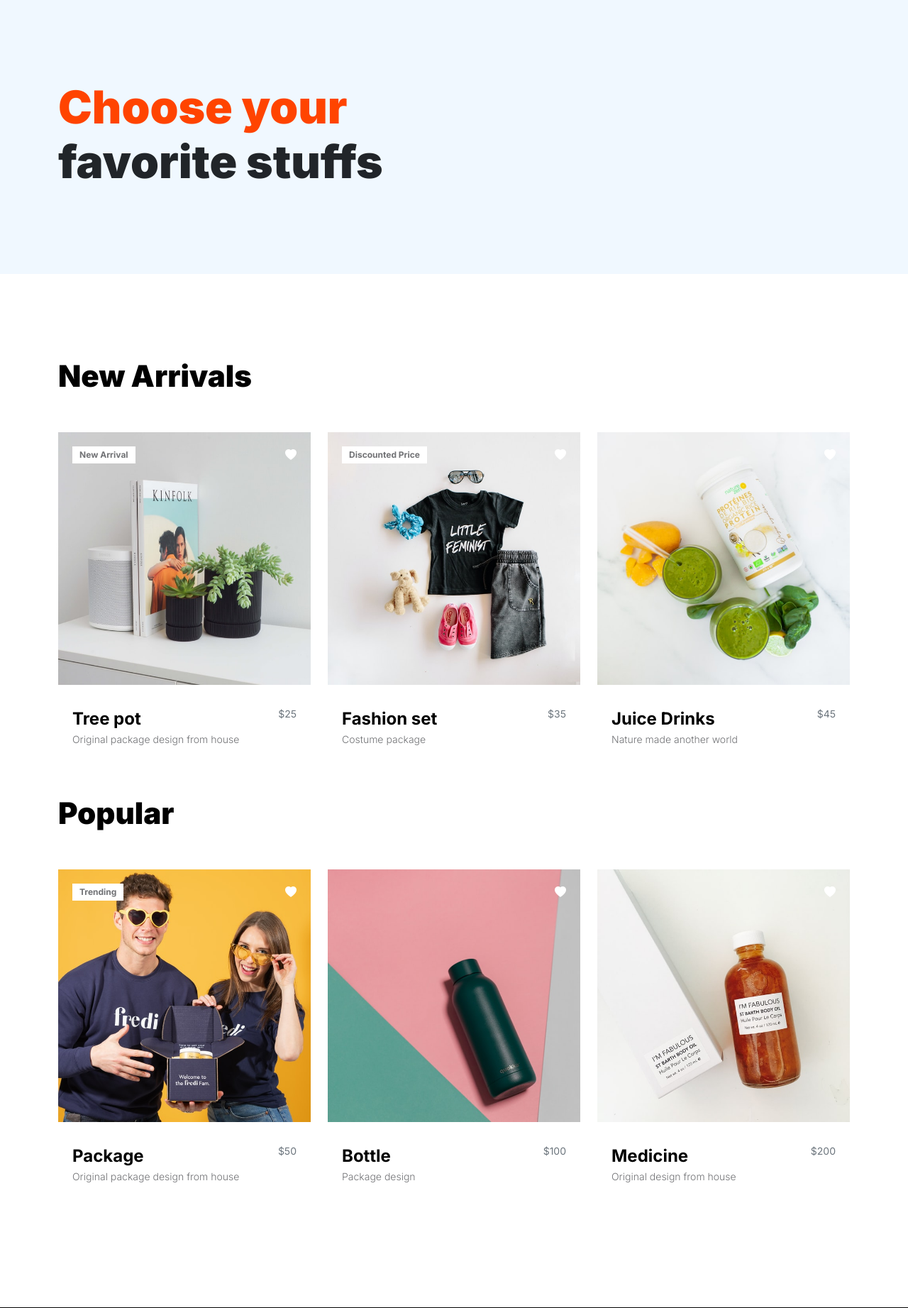
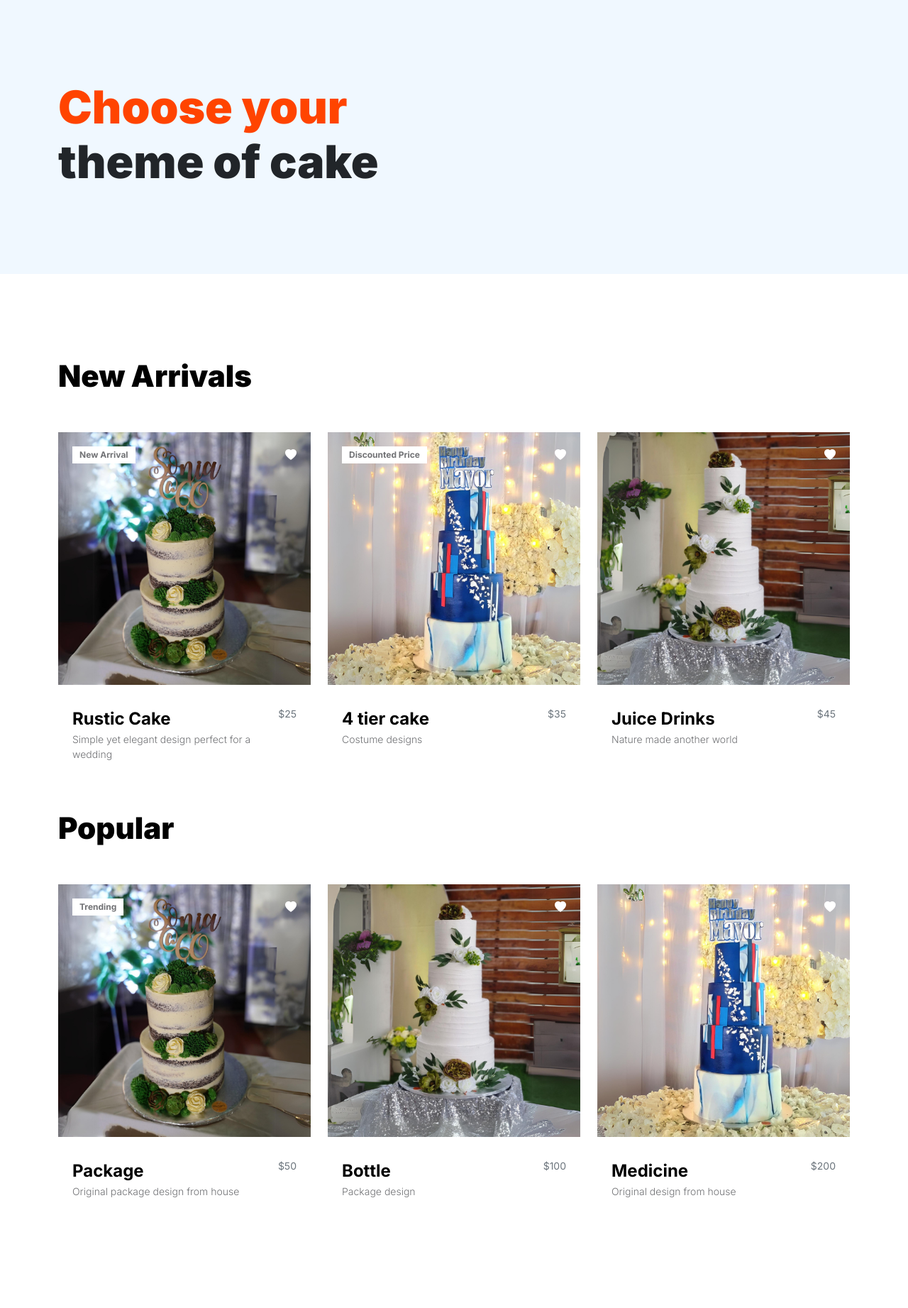
Before and after one commit to Malicsuave/final_na, a PHP site: page /products.php in a window 1280 px wide. Shown: the part 86-1929 px from the top of the page at 71% size. Run offline with PHP 8.4, Linux system fonts and the light colour scheme.

Commit message:
di pa done

```diff
--- a/faq.php
+++ b/faq.php
@@ -222,7 +222,6 @@ https://www.tooplate.com/view/2127-little-fashion
                 </div>
             </div>
         </footer>
-
         <!-- JAVASCRIPT FILES -->
         <script src="js/jquery.min.js"></script>
         <script src="js/bootstrap.bundle.min.js"></script>
--- a/products.php
+++ b/products.php
@@ -70,7 +70,7 @@ https://www.tooplate.com/view/2127-little-fashion
                         <div class="col-lg-10 col-12">
                             <h1>
                                 <span class="d-block text-primary">Choose your</span>
-                                <span class="d-block text-dark">favorite stuffs</span>
+                                <span class="d-block text-dark">theme of cake</span>
                             </h1>
                         </div>
                     </div>
@@ -88,7 +88,7 @@ https://www.tooplate.com/view/2127-little-fashion
                         <div class="col-lg-4 col-12 mb-3">
                             <div class="product-thumb">
                                 <a href="product-detail.php">
-                                    <img src="images/product/evan-mcdougall-qnh1odlqOmk-unsplash.jpeg" class="img-fluid product-image" alt="">
+                                    <img src="photos/3.png" class="img-fluid product-image" alt="">
                                 </a>
 
                                 <div class="product-top d-flex">
@@ -100,10 +100,10 @@ https://www.tooplate.com/view/2127-little-fashion
                                 <div class="product-info d-flex">
                                     <div>
                                         <h5 class="product-title mb-0">
-                                            <a href="product-detail.php" class="product-title-link">Tree pot</a>
+                                            <a href="product-detail.php" class="product-title-link">Rustic Cake</a>
                                         </h5>
 
-                                        <p class="product-p">Original package design from house</p>
+                                        <p class="product-p">Simple yet elegant design perfect for a wedding</p>
                                     </div>
 
                                     <small class="product-price text-muted ms-auto">$25</small>
@@ -114,7 +114,7 @@ https://www.tooplate.com/view/2127-little-fashion
                         <div class="col-lg-4 col-12 mb-3">
                             <div class="product-thumb">
                                 <a href="product-detail.php">
-                                    <img src="images/product/jordan-nix-CkCUvwMXAac-unsplash.jpeg" class="img-fluid product-image" alt="">
+                                    <img src="photos/1.png" class="img-fluid product-image" alt="">
                                 </a>
 
                                 <div class="product-top d-flex">
@@ -126,10 +126,10 @@ https://www.tooplate.com/view/2127-little-fashion
                                 <div class="product-info d-flex">
                                     <div>
                                         <h5 class="product-title mb-0">
-                                            <a href="product-detail.php" class="product-title-link">Fashion set</a>
+                                            <a href="product-detail.php" class="product-title-link">4 tier cake</a>
                                         </h5>
 
-                                        <p class="product-p">Costume package</p>
+                                        <p class="product-p">Costume designs</p>
                                     </div>
 
                                     <small class="product-price text-muted ms-auto">$35</small>
@@ -140,7 +140,7 @@ https://www.tooplate.com/view/2127-little-fashion
                         <div class="col-lg-4 col-12">
                             <div class="product-thumb">
                                 <a href="product-detail.php">
-                                    <img src="images/product/nature-zen-3Dn1BZZv3m8-unsplash.jpeg" class="img-fluid product-image" alt="">
+                                    <img src="photos/2.png" class="img-fluid product-image" alt="">
                                 </a>
 
                                 <div class="product-top d-flex">
@@ -168,7 +168,7 @@ https://www.tooplate.com/view/2127-little-fashion
                         <div class="col-lg-4 col-12 mb-3">
                             <div class="product-thumb">
                                 <a href="product-detail.php">
-                                    <img src="images/product/team-fredi-8HRKoay8VJE-unsplash.jpeg" class="img-fluid product-image" alt="">
+                                    <img src="photos/3.png" class="img-fluid product-image" alt="">
                                 </a>
 
                                 <div class="product-top d-flex">
@@ -194,7 +194,7 @@ https://www.tooplate.com/view/2127-little-fashion
                         <div class="col-lg-4 col-12 mb-3">
                             <div class="product-thumb">
                                 <a href="product-detail.php">
-                                    <img src="images/product/quokkabottles-kFc1_G1GvKA-unsplash.jpeg" class="img-fluid product-image" alt="">
+                                    <img src="photos/2.png" class="img-fluid product-image" alt="">
                                 </a>
 
                                 <div class="product-top d-flex">
@@ -218,7 +218,7 @@ https://www.tooplate.com/view/2127-little-fashion
                         <div class="col-lg-4 col-12 mb-3">
                             <div class="product-thumb">
                                 <a href="product-detail.php">
-                                    <img src="images/product/anis-m-WnVrO-DvxcE-unsplash.jpeg" class="img-fluid product-image" alt="">
+                                    <img src="photos/1.png" class="img-fluid product-image" alt="">
                                 </a>
 
                                 <div class="product-top d-flex">
--- a/sign-up.php
+++ b/sign-up.php
@@ -103,9 +103,8 @@ if (isset($_POST["signup"])) {
 
         <link rel="preconnect" href="https://fonts.gstatic.com" crossorigin>
 
-        <link href="https://fonts.googleapis.com/css2?family=Inter:wght@100;300;400;700;900&display=swap" rel="stylesheet">
-        <link rel="stylesheet" href="style.css">
-
+        <link href="css/bootstrap.min.css" rel="stylesheet">
+        <link href="css/bootstrap-icons.css" rel="stylesheet">
 
         <link rel="stylesheet" href="css/slick.css"/>
 
```
Also changed, not shown: about.php (+18 -8 lines), sign-in.php (+6 -5 lines).
